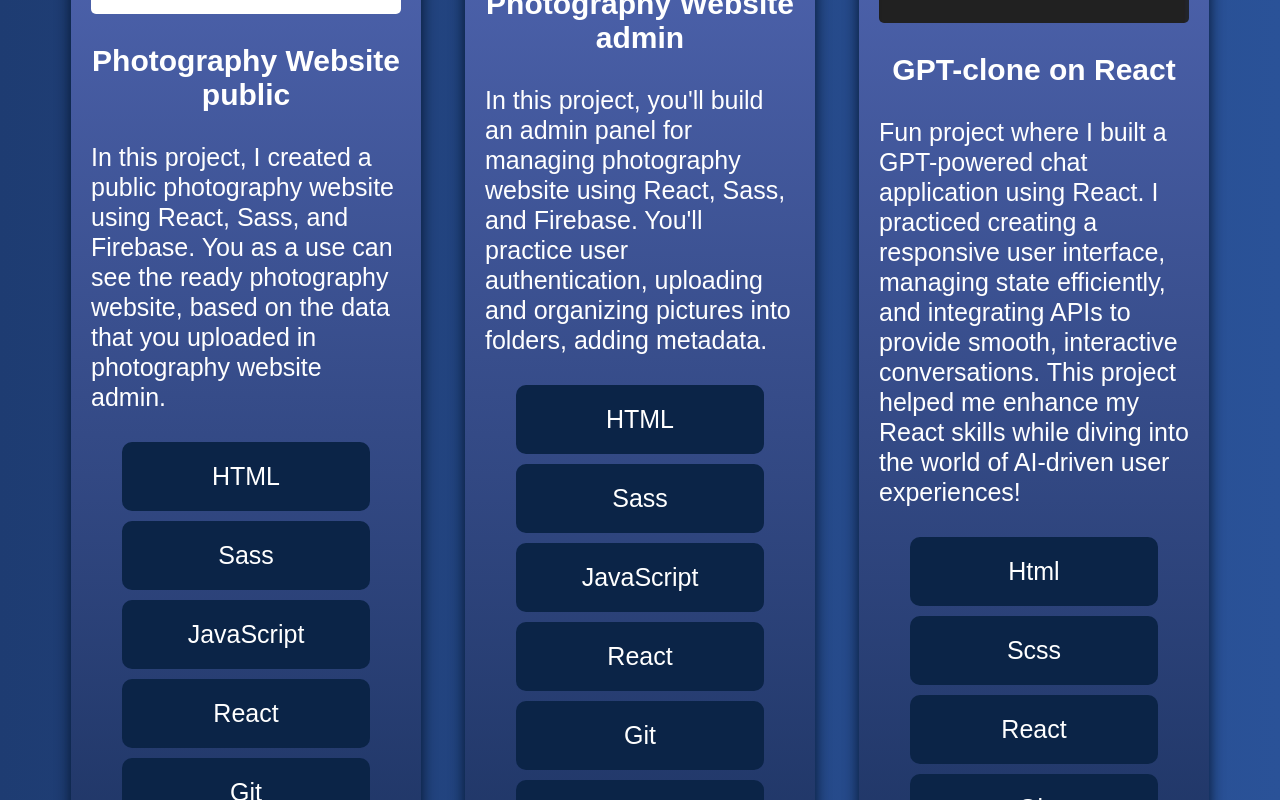
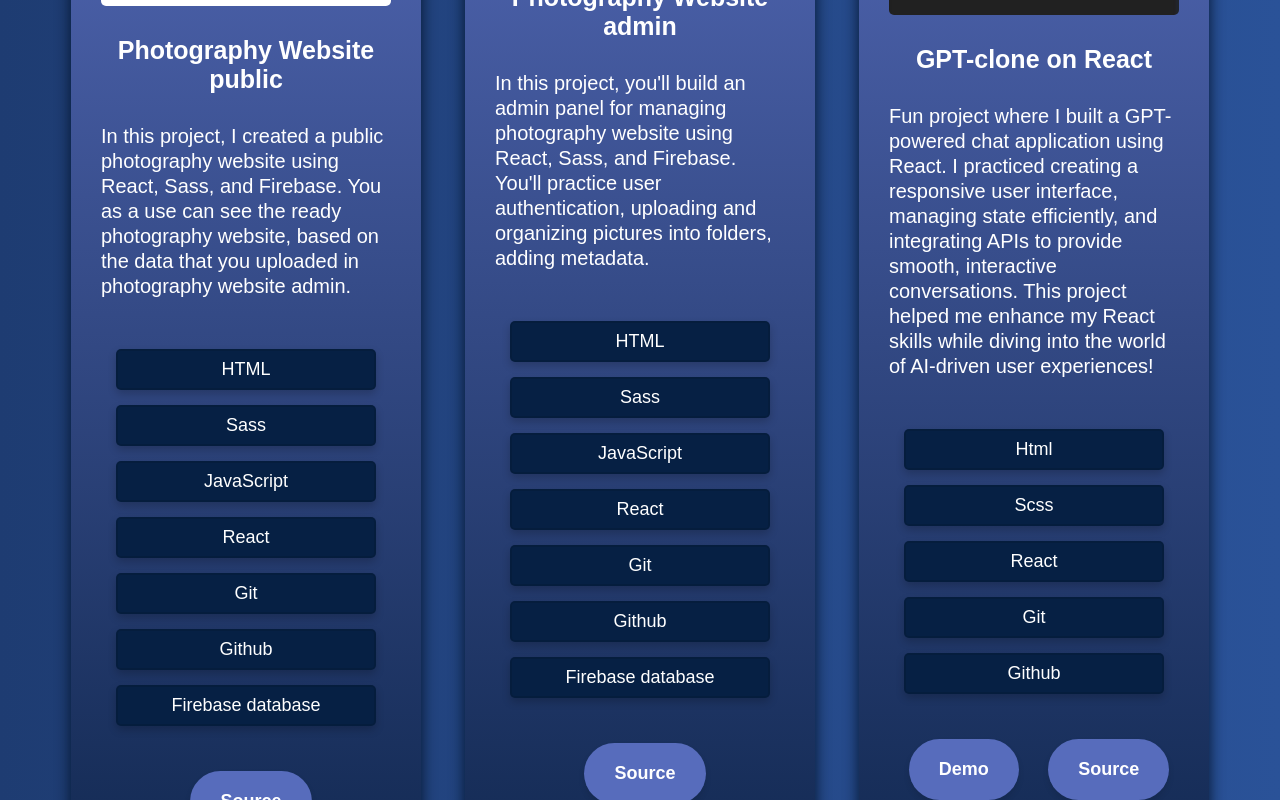
Before and after one commit to SeverinDenys/react-portfolio, a React (Vite) app: page / in a window 1280 px wide. Shown: the part 3340-4140 px from the top of the page. Built offline with nearby package versions, Linux system fonts and the light colour scheme.

Commit message:
changed structure, semantic elements and a bit of design of projects section

```diff
--- a/src/components/Projects/Projects.jsx
+++ b/src/components/Projects/Projects.jsx
@@ -9,9 +9,9 @@
   return (
     <section className="projects" id="projects">
       <h2 className="projects__title">Projects</h2>
-      <div className="projects__list">
+      <ul className="projects__list">
         {displayedProjects.map((project, id) => (
-          <div className="projects__item" key={id}>
+          <li className="projects__item" key={id}>
             <img
               src={project.imageSrc}
               className="projects__image"
@@ -59,18 +59,18 @@
                 </a>
               )}
             </div>
-          </div>
+          </li>
         ))}
-      </div>
+      </ul>
 
       {projects.length > 6 && (
         <div className="projects__show-more">
-          <a
+          <button
             className="projects__button"
             onClick={() => setShowAll(!showAll)}
           >
             {showAll ? "Show Less" : "Show More"}
-          </a>
+          </button>
         </div>
       )}
     </section>
--- a/src/components/Projects/projects.scss
+++ b/src/components/Projects/projects.scss
@@ -20,20 +20,20 @@
     grid-template-columns: repeat(auto-fill, minmax(25rem, 1fr));
     gap: 4rem;
     width: 100%;
-    padding: 0 2rem; // Default padding for smaller screens
+    padding: 0 2rem;
 
     @media (min-width: 768px) {
       grid-template-columns: repeat(2, 1fr);
       gap: 3rem;
-      max-width: 90rem; // Set max width for 2-column layout
-      margin: 0 auto; // Center the grid
-      padding: 0; // Remove padding for alignment
+      max-width: 90rem;
+      margin: 0 auto;
+      padding: 0;
     }
 
     @media (min-width: 1024px) {
-      grid-template-columns: repeat(3, 1fr); // Switch to 3 columns
+      grid-template-columns: repeat(3, 1fr);
       gap: 3rem;
-      max-width: 120rem; // Wider max width for larger screens
+      max-width: 120rem;
       margin: 0 auto;
     }
   }
@@ -44,7 +44,7 @@
     border-radius: 1rem;
     background: linear-gradient(180deg, #576cbc 0%, #132a53 100%);
     box-shadow: 0 1.5rem 1.5rem 0 #04152d;
-    padding: 1rem 2rem;
+    padding: 2rem 3rem;
     max-width: 35rem;
     margin: 0 auto;
   }
@@ -64,51 +64,48 @@
     margin-bottom: 2rem;
 
     @media (min-width: 768px) {
-      color: $color-text;
-      font-size: 3rem;
+      font-size: 2.5rem;
     }
   }
 
   &__item-description {
     margin-top: 5px;
-    font-size: 2.2rem;
+    font-size: 1.8rem;
     font-weight: 400;
     color: $color-text;
-    margin-bottom: 1rem;
+    margin-bottom: 1.5rem;
 
     @media (min-width: 768px) {
       margin-top: 1rem;
-      font-size: 2.5rem;
-      color: $color-text;
-      line-height: 3rem;
-      margin-bottom: 1rem;
+      font-size: 2rem;
+      line-height: 2.5rem;
     }
   }
 
   &__skills {
-    width: 80%;
-    margin-top: 1.5rem;
+    width: 100%;
+    max-width: 40rem;
+    margin: 2rem auto;
+    padding: 1.5rem;
     display: flex;
     flex-direction: column;
+    align-items: center;
+    gap: 1.5rem;
+
+    color: $color-text;
+
+    li {
+      background-color: lighten(#04152d, 5%);
+      border: 2px solid rgba(0, 0, 0, 0.1);
+      border-radius: 5px;
+      box-shadow: 0 4px 8px rgba(0, 0, 0, 0.2);
+      font-size: 1.8rem;
+      font-weight: 400;
       text-align: center;
-    margin: 2rem auto;
-    gap: 1rem;
-    list-style: none;
-    color: $color-text;
-  }
-
-  &__skill {
-    font-size: 2.5rem;
-    font-weight: 400;
-    border-radius: 1rem;
-    background: $color-dark;
-    padding: 2rem 2rem;
-    transition: background-color 0.3s, transform 0.2s;
-
-    &:hover {
-      background: lighten($color-dark, 10%);
-      transform: translateY(-3px);
-      cursor: pointer;
+      width: 100%;
+      margin: 0;
+      padding: 0.8rem 0;
+      list-style-type: none;
     }
   }
 
@@ -118,6 +115,7 @@
     margin-bottom: 1rem;
     display: flex;
     justify-content: space-around;
+
     @media (min-width: 768px) {
       margin: 1rem 5px;
     }
@@ -126,7 +124,7 @@
   &__link {
     text-decoration: none;
     color: $color-text;
-    font-size: 2rem;
+    font-size: 1.8rem;
     font-weight: 600;
     border-radius: 10rem;
     background: $color-primary;
@@ -150,9 +148,8 @@
       padding: 2rem 3rem;
     }
   }
-}
 
-.projects__show-more {
+  &__show-more {
     margin-top: 4rem;
     text-align: center;
 
@@ -161,9 +158,9 @@
       text-decoration: none;
       color: #fff;
       font-size: 2rem;
-
       border-radius: 10rem;
       background-color: #2799db;
       padding: 1rem 2rem;
     }
   }
+}
```
Lines whose indentation alone changed are shown as unchanged.
